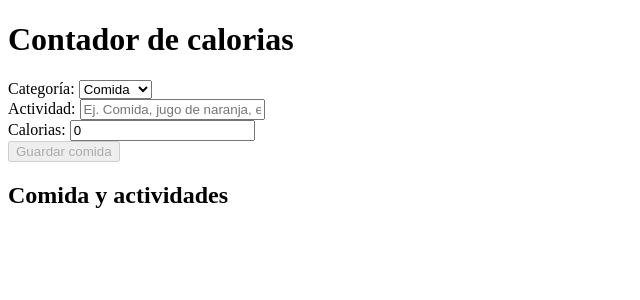
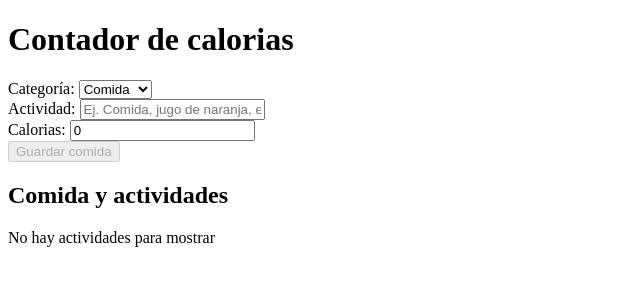
Before and after one commit to charliejp21/app-calorias, a React (Vite) app: page / in a window 1280 px wide. Shown: the top 300 px of the page, without its empty margins (0-640 px from the left). Built offline with nearby package versions, Linux system fonts and the light colour scheme.

Commit message:
feat: mostrar aviso cuando no hay actividades

```diff
--- a/src/components/ActivityComponent.tsx
+++ b/src/components/ActivityComponent.tsx
@@ -17,11 +17,15 @@ export default function ActivityComponent({activities, dispatch}: ActivityListPr
                                (category: Activity['category']) =>
                                categories.map(cat => cat.id === category ? cat.name : ''),
                                [activities])
+  const isEmptyActivities = useMemo(() =>activities.length === 0 ,[activities])
 
   return (
     <>
         <h2 className="text-4xl font-bold text-slate-600 text-center">Comida y actividades</h2>
-        {activities.map(act => (
+
+        {isEmptyActivities ? <p className="text-center">No hay actividades para mostrar</p> :
+
+        activities.map(act => (
             <div id={act.id} className="px-5 py-10 bg-white mt-5 flex justify-between">
                 <div className="space-y-2 relative">
                     <p className={`absolute -top-8 px-10 py-2 text-white uppercase font-bold ${act.category === 1 ? 'bg-lime-500' : 'bg-orange-500'}`}>
@@ -46,8 +50,9 @@ export default function ActivityComponent({activities, dispatch}: ActivityListPr
                     </button>
                 </div>
 
-            </div>) )
+            </div>))
         }
+
     </>
   )
 }
```
